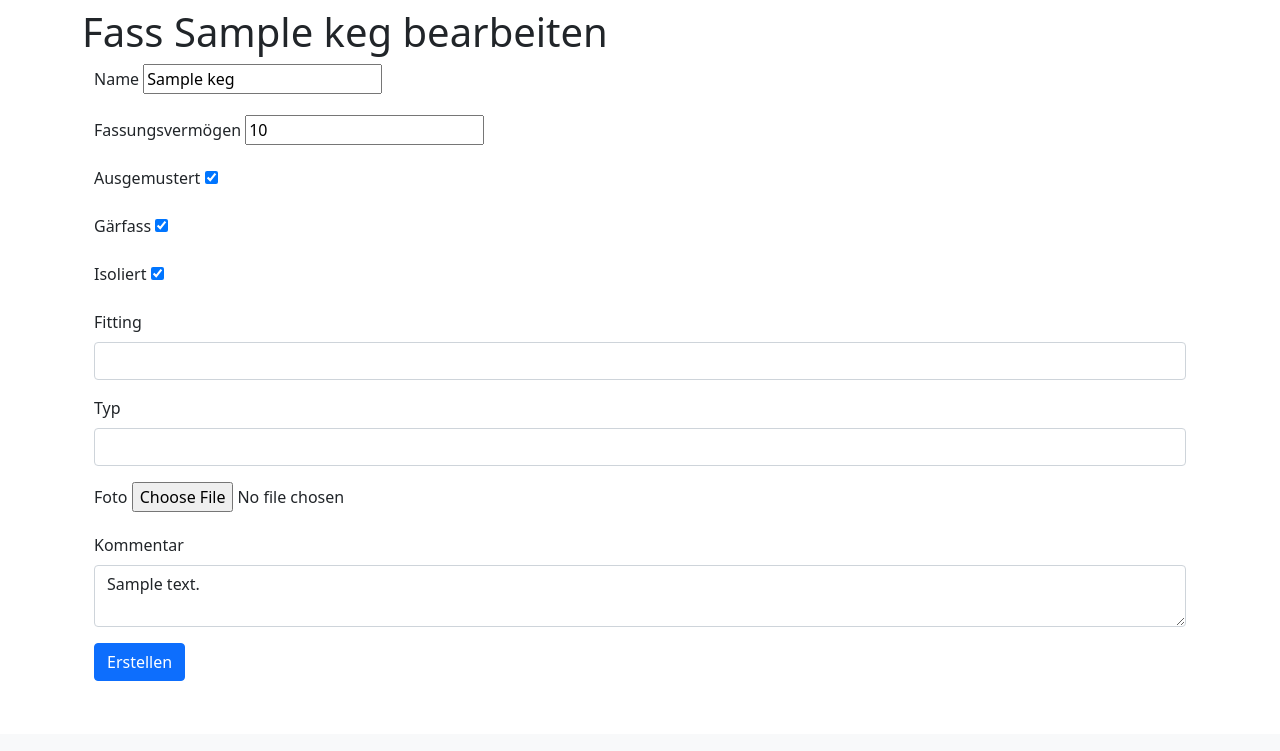
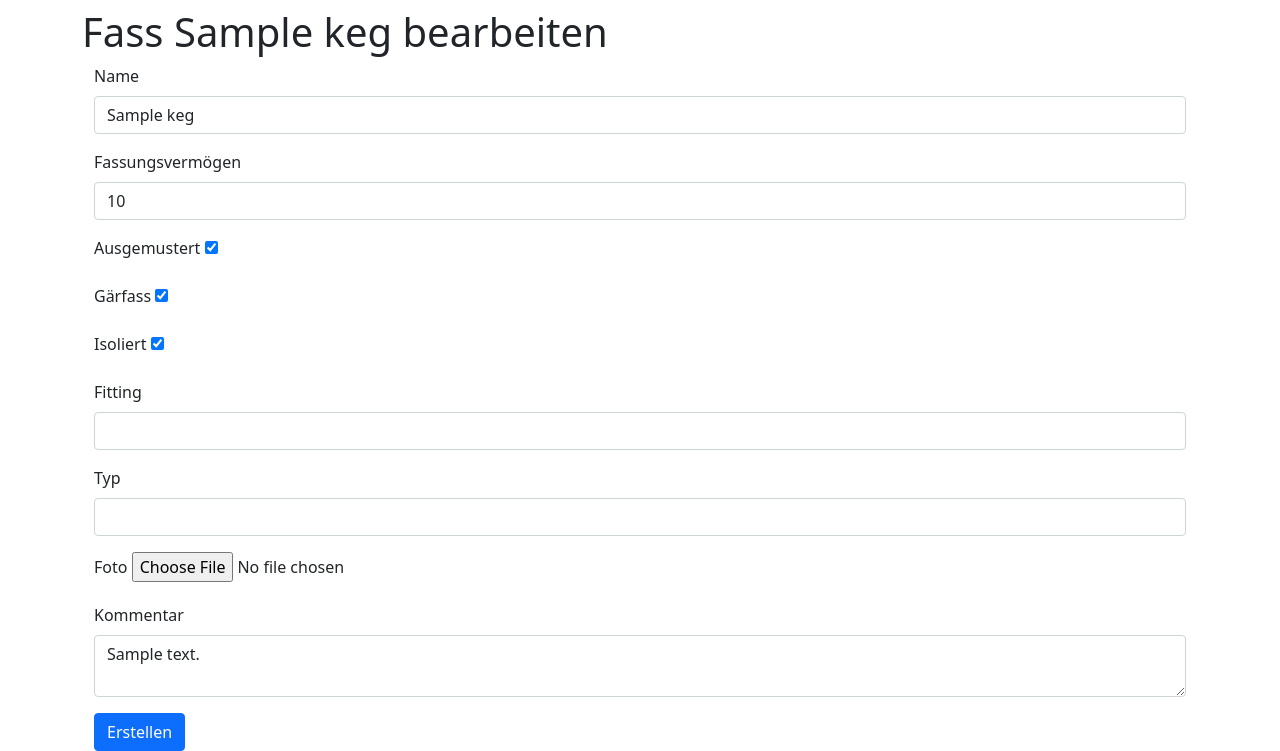
Before and after one commit to foesi/bierwo, a Flask app: page /kegs/edit/1 in a window 1280 px wide. Shown: the part 66-817 px from the top of the page. Before the commit the page ends 747 px from the top, so only its background shows below. Run offline with Flask 2, Linux system fonts and the light colour scheme; a user stored in the database is signed in; tables that the repository leaves empty hold one stand-in row (values such as "Sample post"); some libraries are stand-ins or nearby versions; some web fonts are replaced.

Commit message:
Fix bug: user proper form items

```diff
--- a/forms.py
+++ b/forms.py
@@ -17,6 +17,8 @@
 
 
 class EditKeg(CreateKeg):
+    name = StringField('Name')
+    size = IntegerField('Fassungsvermögen')
     type = SelectField(u"Typ")
     fitting = SelectField(u"Fitting")
     deprecated = BooleanField(u"Ausgemustert")
--- a/templates/edit_keg.html
+++ b/templates/edit_keg.html
@@ -6,11 +6,11 @@
     {{ form.csrf_token }}
 <div class="mb-3">
     {{ form.name.label(class="form-label") }}
-    {{ form.name() }}
+    {{ form.name(class="form-control") }}
 </div>
 <div class="mb-3">
     {{ form.size.label(class="form-label") }}
-    {{ form.size() }}
+    {{ form.size(class="form-control") }}
 </div>
 <div class="mb-3">
     {{ form.deprecated.label(class="form-label") }}
```
